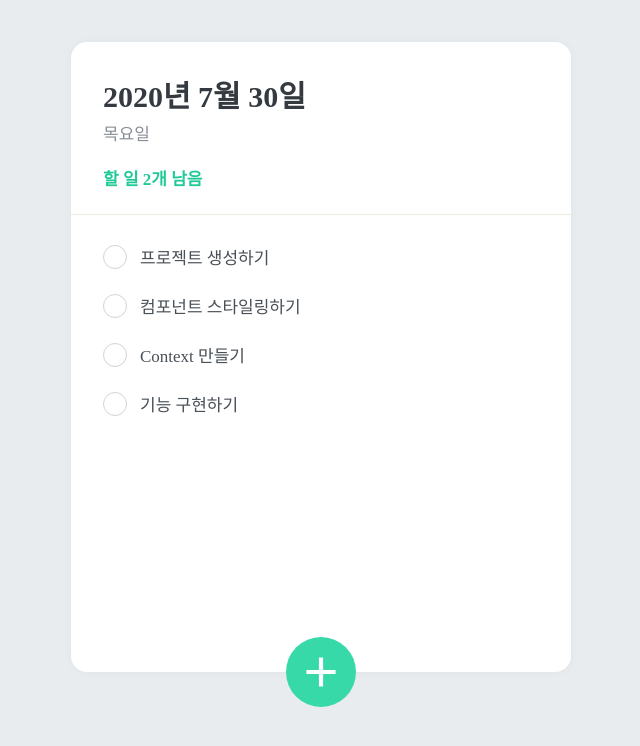
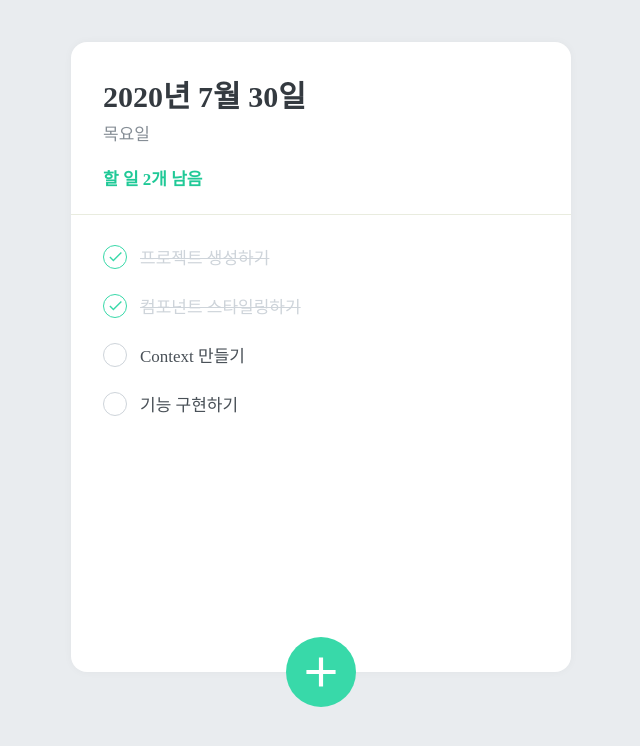
Before and after one commit to Elllin/react---Todo, a React (Create React App) app: page / in a window 1280 px wide. Shown: the top 746 px of the page, without its empty margins (319-959 px from the left). Built offline with nearby package versions, Linux system fonts and the light colour scheme.

Commit message:
Refactor : todoitem에 todo전달 시 객체리터럴 사용
done도 함께 전달, key값 추가

```diff
--- a/src/Components/TodoList.js
+++ b/src/Components/TodoList.js
@@ -7,8 +7,8 @@ function TodoList() {
   const todos = useTodoState();
   return (
     <TodoListBlock>
-      {todos.map((todo) => (
-        <TodoItem id={todo.id} text={todo.text} />
+      {todos.map(({ id, text, done }) => (
+        <TodoItem key={id} id={id} text={text} done={done} />
       ))}
     </TodoListBlock>
   );
```
